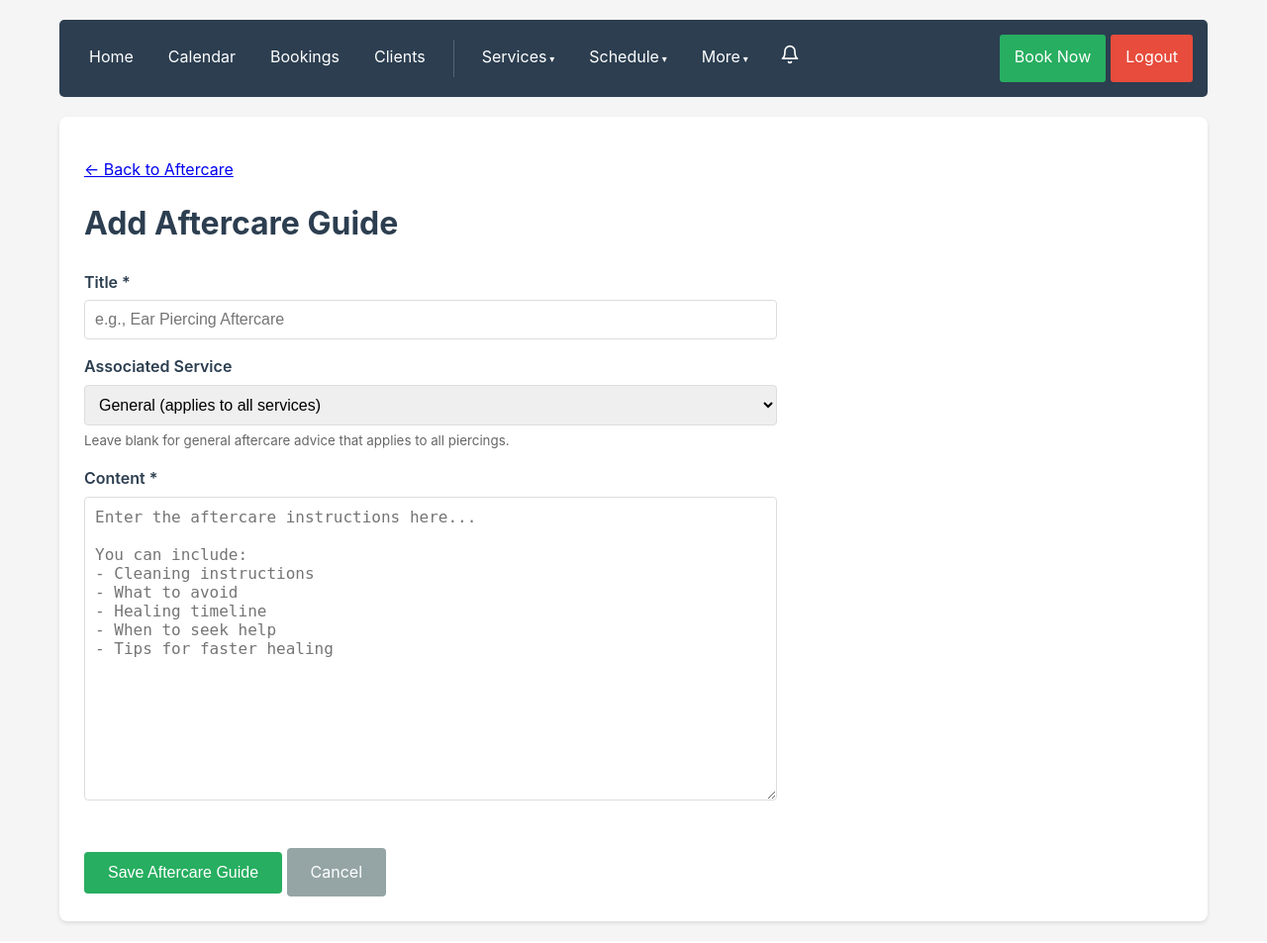
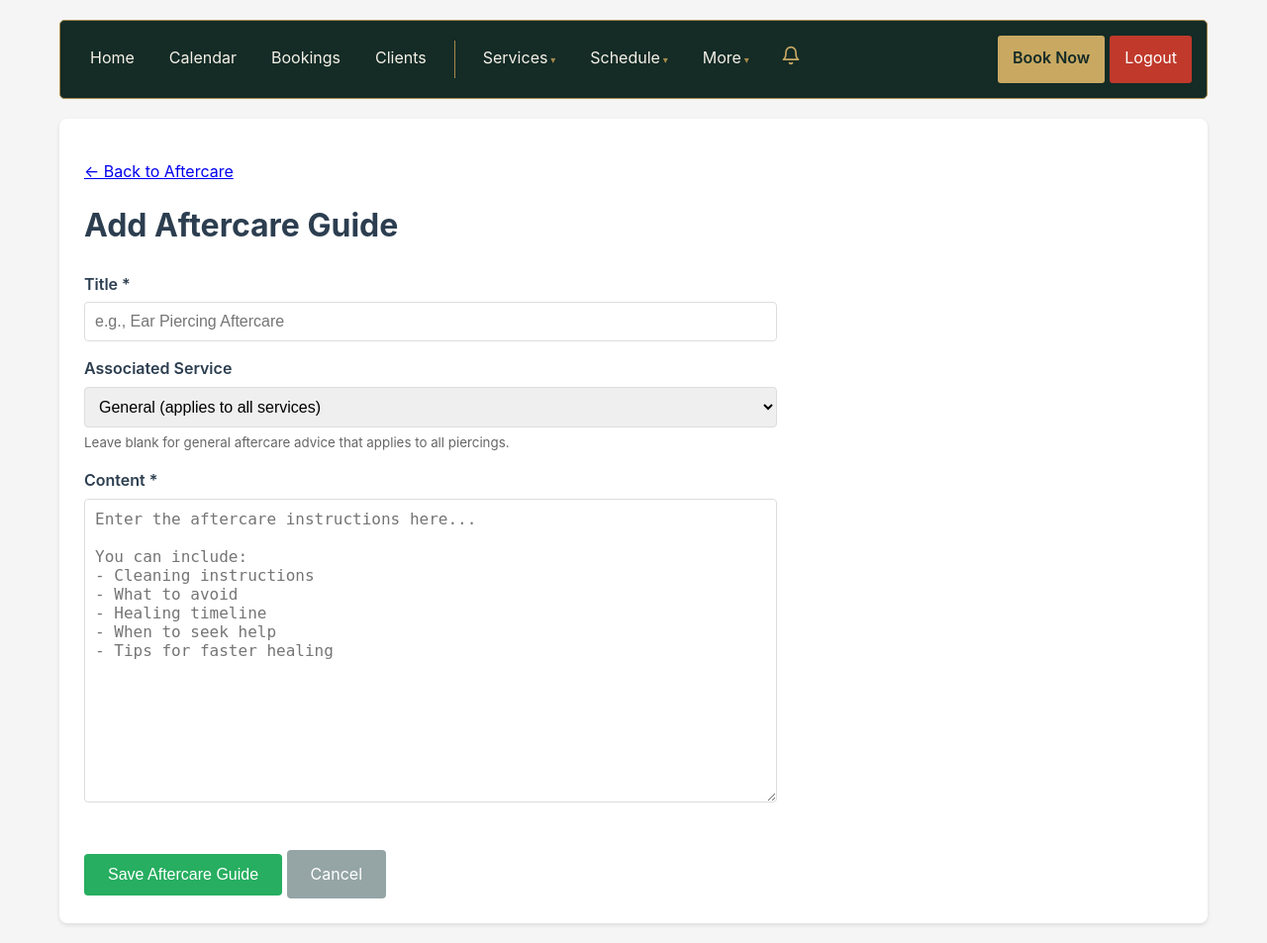
Before and after one commit to JayBeez180/booking-system, a Flask app: page /admin/aftercare/add in a window 1280 px wide. Shown: the whole page at 99% size. Run offline with Flask 3, Linux system fonts and the light colour scheme; the visitor is signed in with stand-in values (Sample User, id 1); data that the repository does not hold is empty.

Commit message:
Apply brand colors to nav bar and notifications
- Dark green background with gold accents
- Gold hover effects on nav links
- Styled notification dropdown with brand theme
- Book Now button in gold
- Consistent brand colors throughout admin interface

```diff
--- a/templates/base.html
+++ b/templates/base.html
@@ -14,30 +14,43 @@
             background-color: #f5f5f5;
             line-height: 1.6;
         }
+        /* Brand Colors */
+        :root {
+            --brand-dark-green: #1a3a32;
+            --brand-darker-green: #142b26;
+            --brand-gold: #c9a962;
+            --brand-gold-light: #d4bc7c;
+            --brand-gold-dark: #a68b4b;
+            --brand-cream: #f5f1e8;
+        }
         nav {
-            background-color: #2c3e50;
+            background-color: var(--brand-darker-green);
             padding: 15px;
             margin-bottom: 20px;
             border-radius: 5px;
             display: flex;
             flex-wrap: wrap;
             gap: 5px;
+            border: 1px solid var(--brand-gold-dark);
         }
         nav a {
-            color: white;
+            color: var(--brand-cream);
             text-decoration: none;
             padding: 10px 15px;
             border-radius: 3px;
-            transition: background-color 0.2s;
+            transition: all 0.2s;
         }
         nav a:hover {
-            background-color: #34495e;
+            background-color: rgba(201, 169, 98, 0.2);
+            color: var(--brand-gold);
         }
         nav a.book-now {
-            background-color: #27ae60;
+            background-color: var(--brand-gold);
+            color: var(--brand-darker-green);
+            font-weight: 600;
         }
         nav a.book-now:hover {
-            background-color: #219a52;
+            background-color: var(--brand-gold-light);
         }
         nav .nav-right {
             margin-left: auto;
@@ -45,55 +58,61 @@
             gap: 5px;
         }
         nav a.logout {
-            background-color: #e74c3c;
+            background-color: #c0392b;
+            color: white;
         }
         nav a.logout:hover {
-            background-color: #c0392b;
+            background-color: #a93226;
         }
         .nav-dropdown {
             position: relative;
             display: inline-block;
         }
         .nav-dropdown-btn {
-            color: white;
+            color: var(--brand-cream);
             padding: 10px 15px;
             border-radius: 3px;
             cursor: pointer;
-            transition: background-color 0.2s;
+            transition: all 0.2s;
             display: inline-block;
         }
         .nav-dropdown-btn:hover {
-            background-color: #34495e;
+            background-color: rgba(201, 169, 98, 0.2);
+            color: var(--brand-gold);
         }
         .nav-dropdown-btn::after {
             content: ' ▾';
             font-size: 10px;
+            color: var(--brand-gold-dark);
         }
         .nav-dropdown-content {
             display: none;
             position: absolute;
-            background-color: #2c3e50;
+            background-color: var(--brand-darker-green);
             min-width: 160px;
-            box-shadow: 0 8px 16px rgba(0,0,0,0.2);
+            box-shadow: 0 8px 16px rgba(0,0,0,0.3);
             z-index: 1000;
             border-radius: 4px;
             top: 100%;
             left: 0;
+            border: 1px solid var(--brand-gold-dark);
         }
         .nav-dropdown-content a {
             display: block;
             padding: 10px 15px;
             border-radius: 0;
+            color: var(--brand-cream);
         }
         .nav-dropdown-content a:hover {
-            background-color: #34495e;
+            background-color: rgba(201, 169, 98, 0.2);
+            color: var(--brand-gold);
         }
         .nav-dropdown:hover .nav-dropdown-content {
             display: block;
         }
         .nav-divider {
             width: 1px;
-            background: rgba(255,255,255,0.2);
+            background: var(--brand-gold-dark);
             margin: 5px 8px;
         }
         .container {
@@ -225,18 +244,21 @@
             position: relative;
             cursor: pointer;
             padding: 10px 12px;
-            color: white;
+            color: var(--brand-cream);
             border-radius: 3px;
-            transition: background-color 0.2s;
+            transition: all 0.2s;
         }
         .notification-bell:hover {
-            background-color: #34495e;
+            background-color: rgba(201, 169, 98, 0.2);
+        }
+        .notification-bell svg {
+            stroke: var(--brand-gold);
         }
         .notification-badge {
             position: absolute;
             top: 5px;
             right: 5px;
-            background-color: #e74c3c;
+            background-color: #c0392b;
             color: white;
             font-size: 11px;
             padding: 2px 6px;
```
Also changed, not shown: other parts of templates/base.html (+17 -14 lines).
